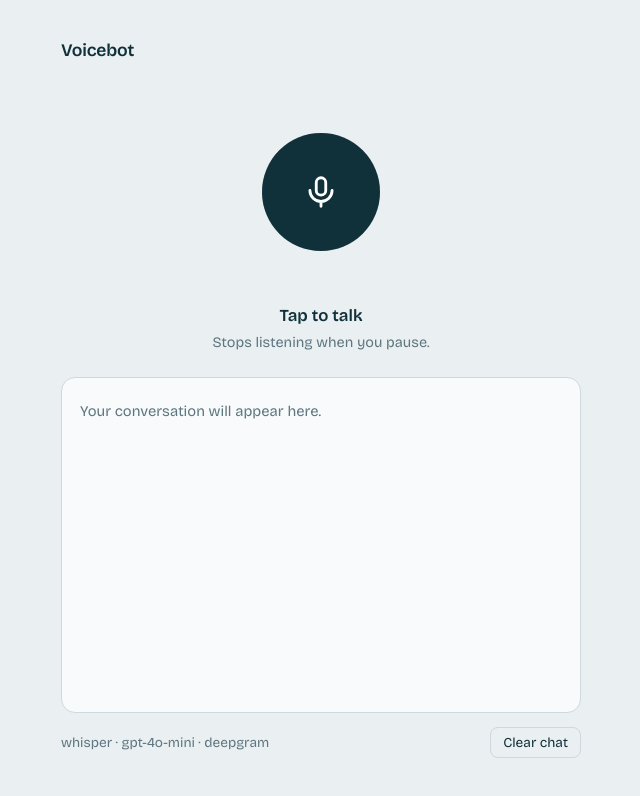
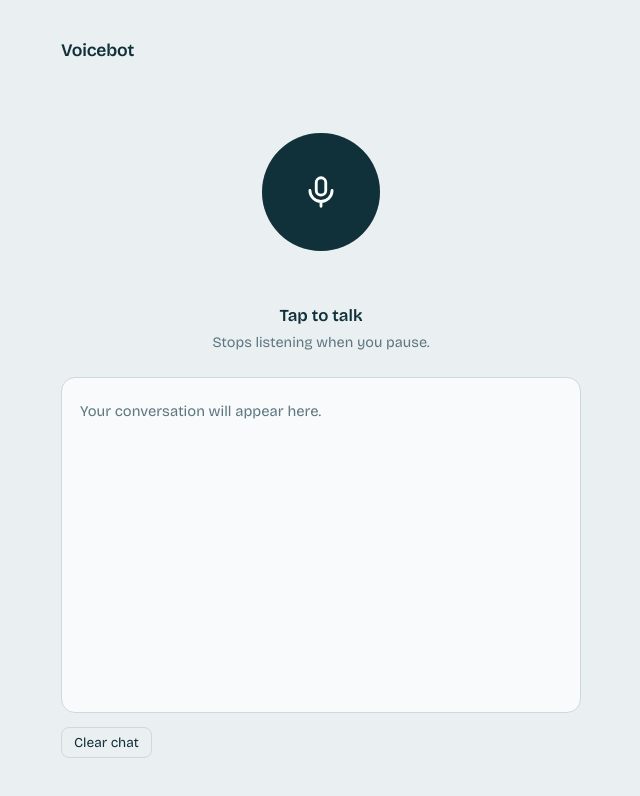
Before and after one commit to ShubhamKhobra/100xinc_voicebot, a plain HTML site: page public/index.html in a window 1280 px wide. Shown: the whole page, without its empty margins (319-959 px from the left). Drawn offline with nearby package versions, Linux system fonts and the light colour scheme.

Commit message:
removed model information from UI

```diff
--- a/public/index.html
+++ b/public/index.html
@@ -120,7 +120,7 @@
   <section class="log" id="log" aria-label="Conversation"></section>
 
   <div class="foot">
-    <span>whisper · gpt-4o-mini · deepgram</span>
+    <!-- <span>whisper · gpt-4o-mini · deepgram</span> -->
     <button id="clear" type="button">Clear chat</button>
   </div>
 </main>
```
